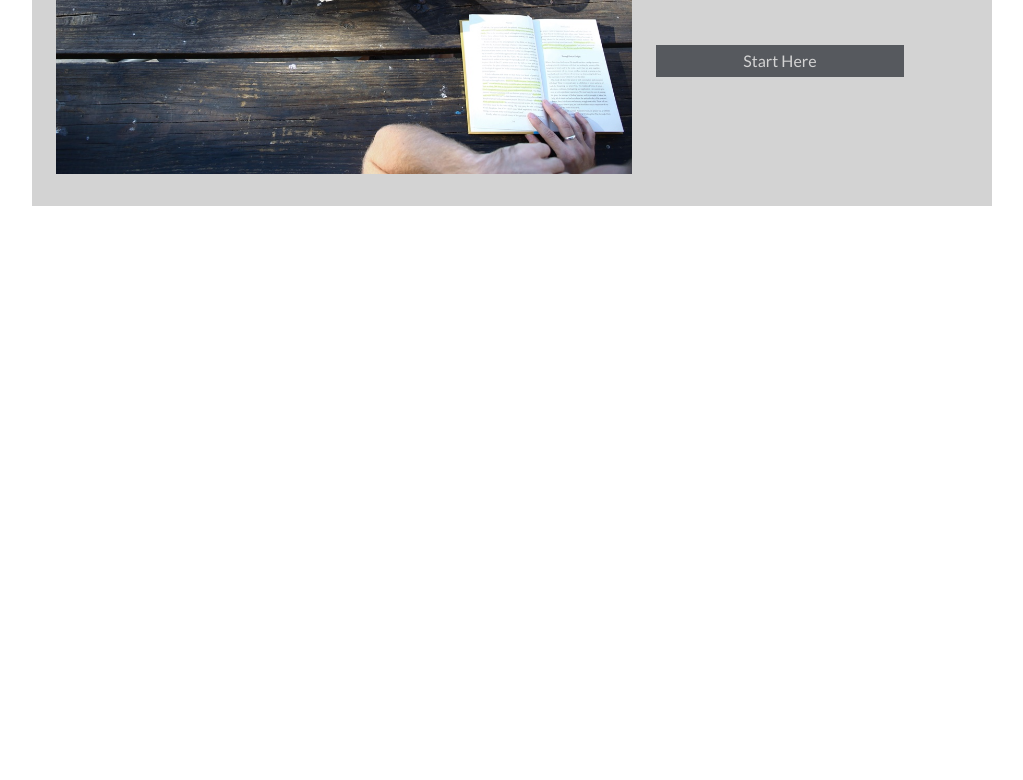
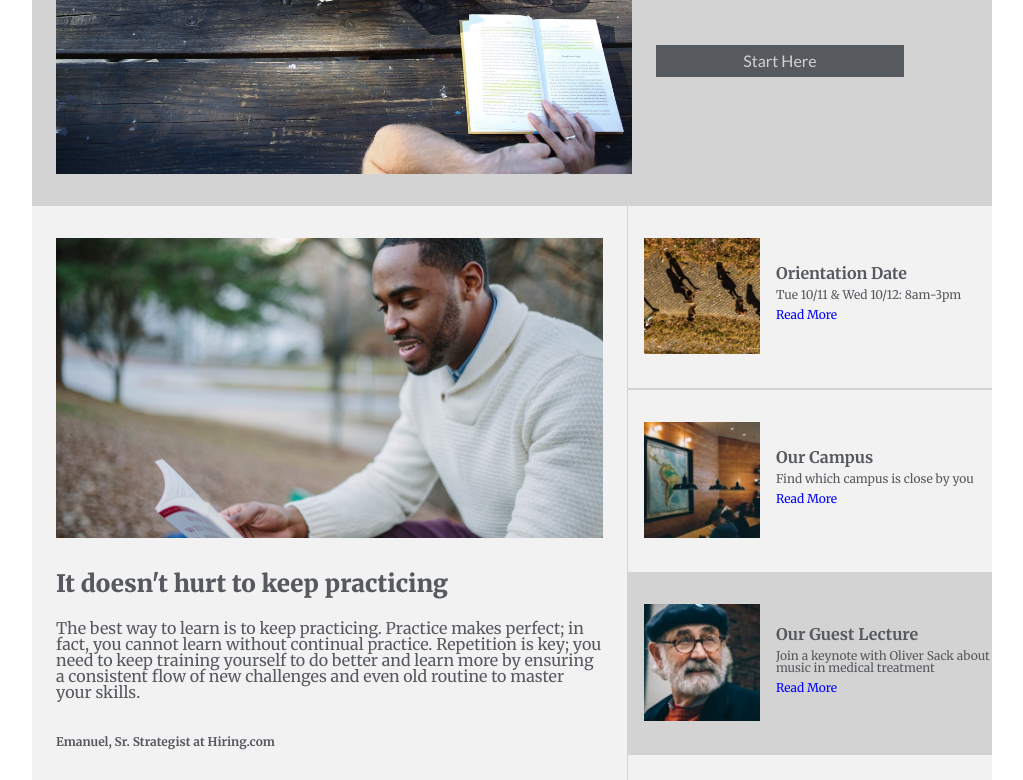
Before and after one commit to angelojohngage/colmar, a plain HTML site: page index.html in a window 1280 px wide. Shown: the part 348-1128 px from the top of the page, without its empty margins (128-1151 px from the left). Before the commit the page ends 800 px from the top, so only its background shows below. Drawn offline with Linux system fonts and the light colour scheme.

Commit message:
finished coding for info section

```diff
--- a/index.html
+++ b/index.html
@@ -27,6 +27,7 @@
       </div>
 
     </header>
+
   <!--Banner-->
 
     <div class="container" id="banner">
@@ -43,5 +44,58 @@
 
     </div>
 
+   <!--Info-->
+
+    <div class="container" id="info">
+
+      <div class="left-content">
+
+       <div class="left-img">
+        <img src="./images/information-main.jpg" alt="man reading book">
+       </div>
+       <div class="left-info">
+        <h2>It doesn't hurt to keep practicing</h2>
+        <p>The best way to learn is to keep practicing. Practice makes perfect; in fact, you cannot learn without continual practice. Repetition is key; you need to keep training yourself to do better and learn more by ensuring a consistent flow of new challenges and even old routine to master your skills.</p>
+        <span>Emanuel, Sr. Strategist at Hiring.com</span>
+       </div>
+      </div>
+
+      <div class="right-content">
+
+       <div class="top">
+         <div class="top-img">
+          <img src="./images/information-orientation.jpg" alt="children walking">
+         </div>
+         <div class="details">
+          <h3>Orientation Date</h3>
+          <p>Tue 10/11 & Wed 10/12: 8am-3pm</p>
+          <span>Read More</span>
+         </div>
+        </div>
+       <div class="mid">
+        <div class="mid-img">
+          <img src="./images/information-campus.jpg" alt="school lobby">
+        </div>
+         <div class="details">
+           <h3>Our Campus</h3>
+           <p>Find which campus is close by you</p>
+           <span>Read More</span>
+          </div>
+         </div>
+       <div class="bottom">
+        <div class="bottom-img">
+         <img src="./images/information-guest-lecture.jpg" alt="bearded man with glasses">
+        </div>
+        <div class="details">
+          <h3>Our Guest Lecture</h3>
+          <p>Join a keynote with Oliver Sack about music in medical treatment</p>
+          <span>Read More</span>
+        </div>
+       </div>
+
+      </div>
+
+    </div>
+
   </body>
 </html>
--- a/style.css
+++ b/style.css
@@ -92,5 +92,102 @@ header {
   color: lightgrey;
   background-color: #56595e;
   padding: .5rem 0;
+}
 
+/*Info*/
+
+#info {
+  font-family: "Merriweather", serif;
+  background-color: #f2f2f3;
 }
+
+.left-content {
+  display: flex;
+  flex-direction: column;
+  margin: 2rem 1.5rem;
+  width: 60%;
+  color: #56595e;
+}
+
+.left-img img {
+  width: 100%;
+}
+
+#info h2 {
+  font-size: 1.5rem;
+  font-weight: 900;
+  margin: 2rem 0 1.5rem 0;
+}
+
+.left-content p {
+  margin-bottom: 2rem;
+}
+
+.left-content span {
+  font-weight: bold;
+  margin-bottom: 2rem;
+  font-size: 0.75rem;
+}
+
+.right-content {
+  display: flex;
+  flex-direction: column;
+  width: 40%;
+  border-left: 1px solid lightgrey;
+  color: #56595e;
+}
+
+.details {
+  display: flex;
+  flex-direction: column;
+  justify-content: center;
+  width: 65%;
+  margin-left: 1rem;
+}
+
+.top,
+.mid,
+.bottom {
+  display: inline-flex;
+  padding: 2rem 0;
+}
+
+.top-img,
+.mid-img,
+.bottom-img {
+  width: 35%;
+  height: auto;
+  margin-left: 1rem;
+}
+
+.top-img img,
+.mid-img img,
+.bottom-img img {
+  width: 100%;
+  height: auto;
+}
+
+.right-content h3{
+  font-size: 1rem;
+  font-weight: bold;
+  margin-bottom: 0.5rem;
+}
+
+.right-content p{
+  font-size: 0.75rem;
+  margin-bottom: 0.5rem;
+}
+
+.right-content span{
+  font-size: 0.75rem;
+  margin-bottom: 0.5rem;
+  color: blue;
+}
+
+.top {
+  border-bottom: 2px solid lightgrey;
+}
+
+.bottom {
+  background-color: lightgrey;
+}
```
